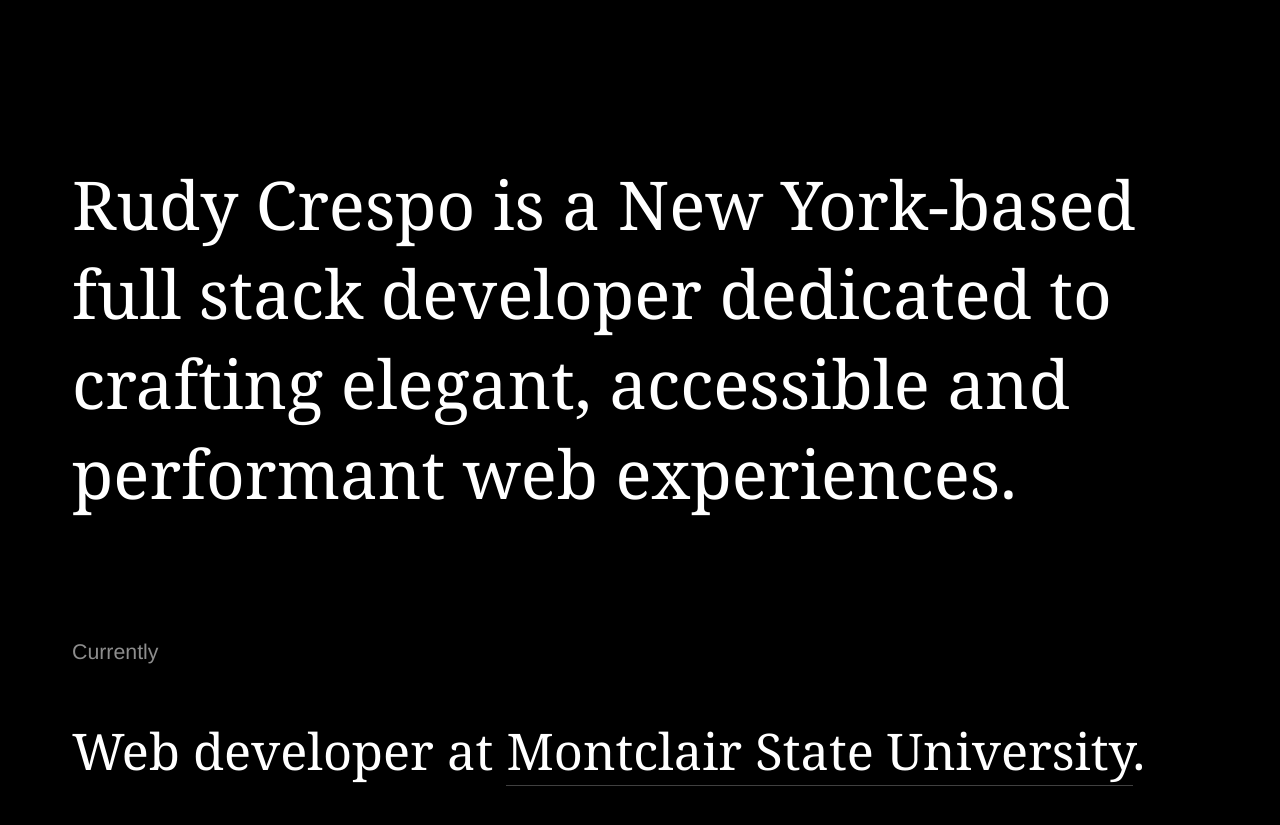
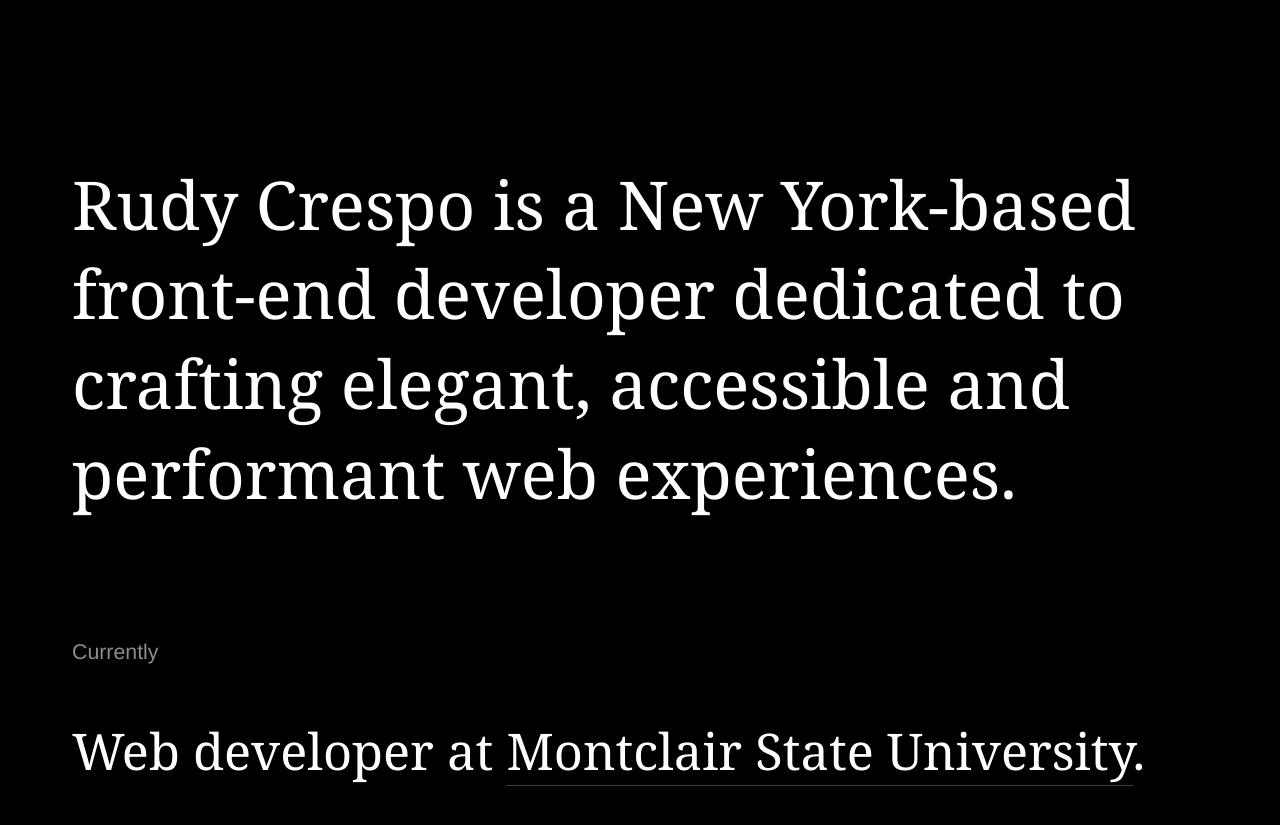
Before and after one commit to rcrespo9/portfolio-2018, a Jekyll site: the page built from index.md, in a window 1280 px wide and 900 px high. Shown: the top 825 px of the window. Built offline with Jekyll 4.4.1, drawn with Linux system fonts in a browser that asks for light colours; some web fonts are replaced.

Commit message:
full stack to front end

```diff
--- a/_config.yml
+++ b/_config.yml
@@ -13,10 +13,10 @@
 # you will see them accessed via {{ site.title }}, {{ site.email }}, and so on.
 # You can create any custom variable you would like, and they will be accessible
 # in the templates via {{ site.myvariable }}.
-title: Rudy Crespo — Full Stack Developer
+title: Rudy Crespo — Front-End Developer
 email: hello@rudycrespo.com
 description: >- # this means to ignore newlines until "baseurl:"
-  Rudy Crespo is a New York-based full stack developer with a focus on accessibility and front-end technologies.
+  Rudy Crespo is a New York-based front-end developer dedicated to crafting elegant, accessible and performant web experiences.
 baseurl: "" # the subpath of your site, e.g. /blog
 url: "https://rudycrespo.com" # the base hostname & protocol for your site, e.g. http://example.com
 github_username:  rcrespo9
--- a/_includes/header.html
+++ b/_includes/header.html
@@ -1,5 +1,5 @@
 <header class="c-page-header l-page-header">
   <div class="l-wrap">
-    <h1 class="c-page-header__text">Rudy Crespo is a New York-based full stack developer dedicated to crafting elegant, accessible and performant web experiences.</h1>
+    <h1 class="c-page-header__text">Rudy Crespo is a New York-based front-end developer dedicated to crafting elegant, accessible and performant web experiences.</h1>
   </div>
 </header>
```
